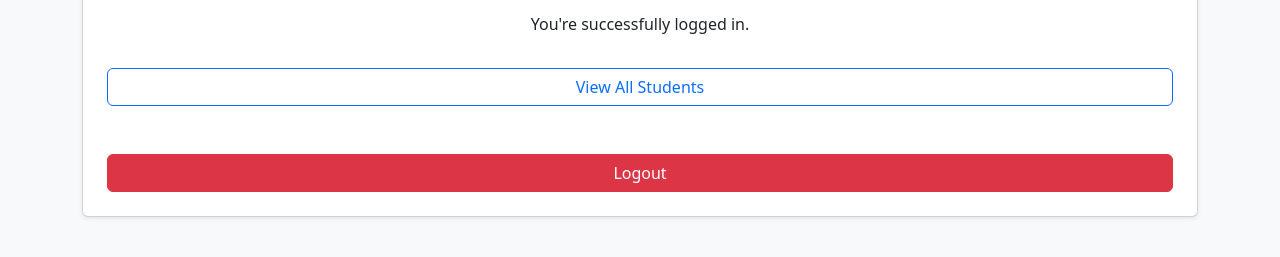
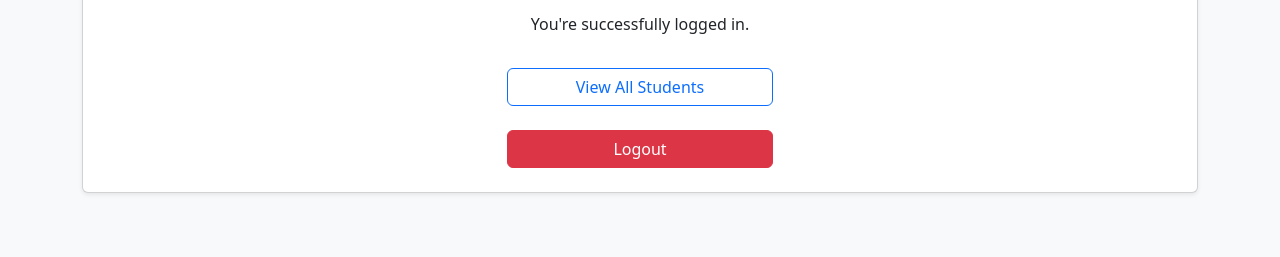
Before and after one commit to Niroshkumar10/admin-portal, a website: page public/index.html in a window 1280 px wide. Shown: the part 115-372 px from the top of the page. Drawn offline with nearby package versions, Linux system fonts and the light colour scheme.

Commit message:
layout changed

```diff
--- a/public/index.html
+++ b/public/index.html
@@ -8,12 +8,15 @@
 <body class="bg-light">
 
 <div class="container mt-5">
-  <div class="card shadow-sm p-4 text-center">
+  <div class="card shadow-sm p-4 text-center ">
     <h2 class="mb-3 text-primary">🎓 Welcome, Student!</h2>
     <p>You're successfully logged in.</p>
-    <a href="students.html" class="btn btn-outline-primary mt-3">View All Students</a>
+    <div class="div">
+ <a href="students.html" class="btn btn-outline-primary mt-3 w-25">View All Students</a>
     <br /><br />
-    <a href="login.html" class="btn btn-danger">Logout</a>
+    <a href="login.html" class="btn btn-danger w-25">Logout</a>
+    </div>
+
   </div>
 </div>
 
```
